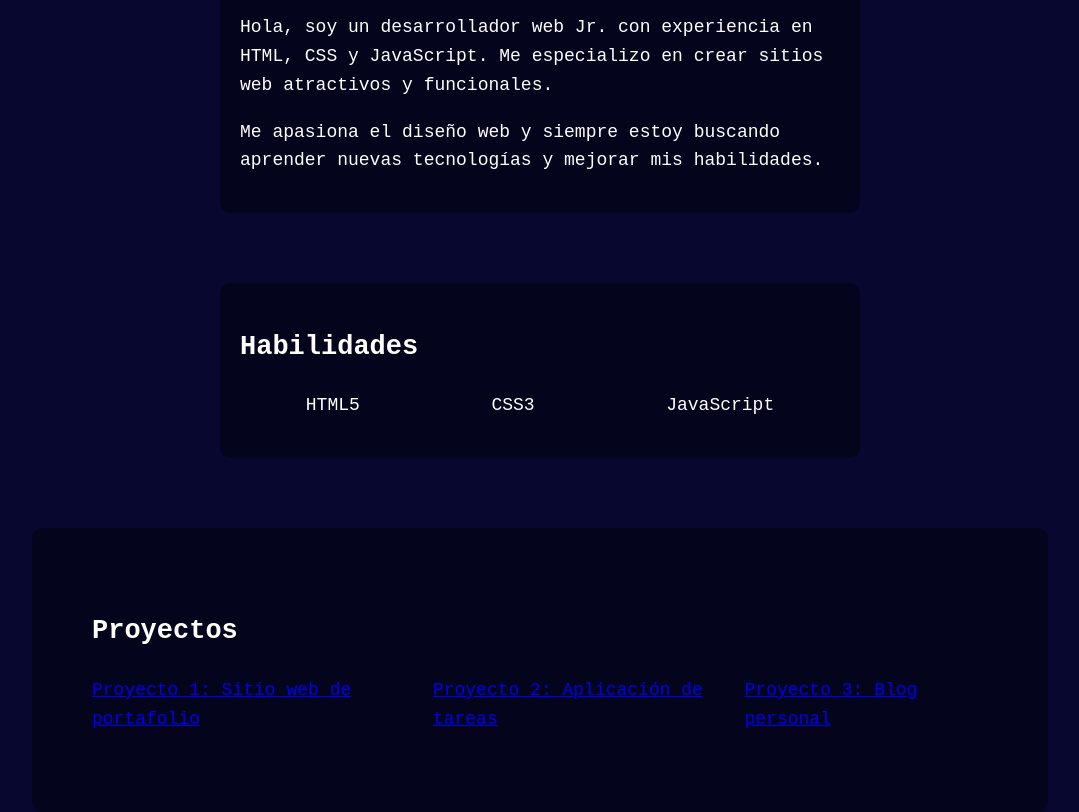
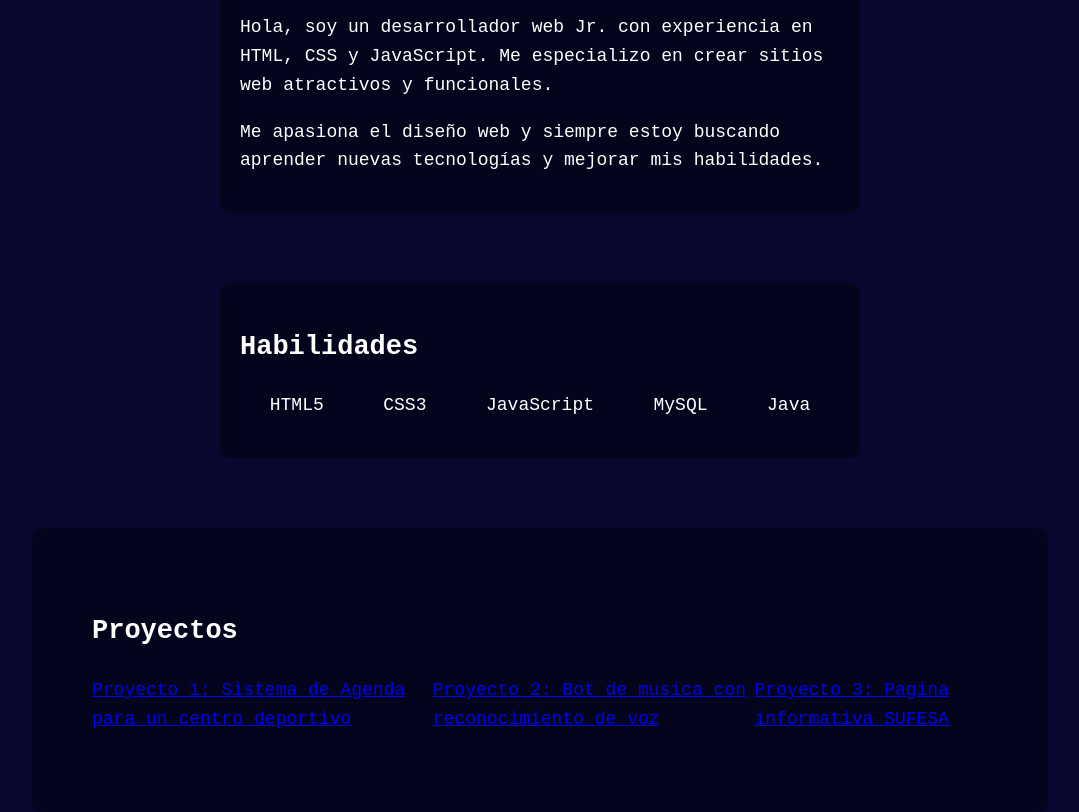
Before and after one commit to joelsan12/Porfolio-Matx, a plain HTML site: page profile/profile.html in a window 1280 px wide. Shown: the part 192-1004 px from the top of the page, without its empty margins (100-1179 px from the left). Drawn offline with Linux system fonts and the light colour scheme.

Commit message:
UPDATE V 0.5

```diff
--- a/profile/profile.html
+++ b/profile/profile.html
@@ -24,15 +24,17 @@
                 <li>HTML5</li>
                 <li>CSS3</li>
                 <li>JavaScript</li>
+                <li>MySQL</li>
+                <li>Java</li>
             </ul>
         </section>
 
         <section class ="projects">
             <h2>Proyectos</h2>
             <ul class="nav-list">
-                <li><a href="#">Proyecto 1: Sitio web de portafolio</a></li>
-                <li><a href="#">Proyecto 2: Aplicación de tareas</a></li>
-                <li><a href="#">Proyecto 3: Blog personal</a></li>
+                <li><a href="https://github.com/joelsan12/Reserve-gestion-deport">Proyecto 1: Sistema de Agenda para un centro deportivo</a></li>
+                <li><a href="https://github.com/joelsan12/SPOTIFY-BOT-LOCAL">Proyecto 2: Bot de musica con reconocimiento de voz</a></li>
+                <li><a href="https://sufesa.com/">Proyecto 3: Pagina informativa SUFESA</a></li>
         </section>
 
     </main>
```
